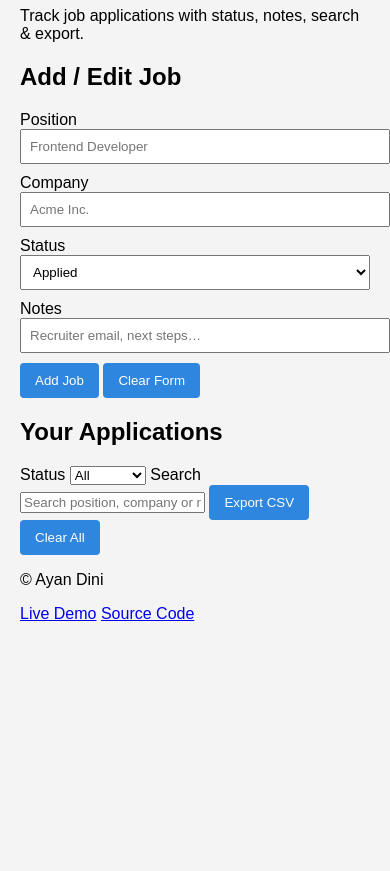
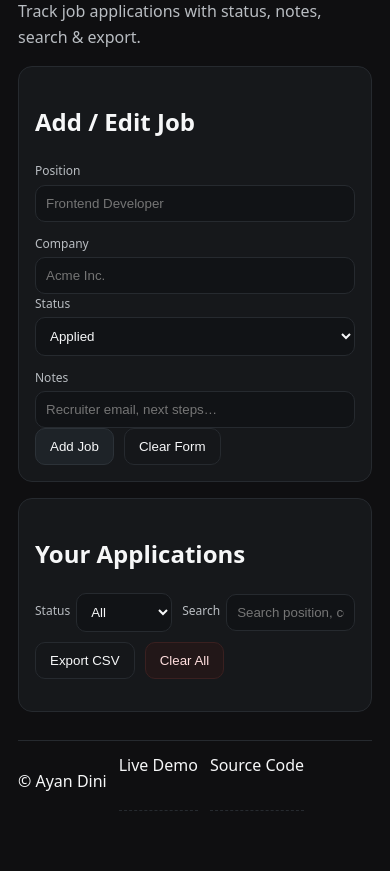
Before and after one commit to Ayan-Dini1/Job-tracker-app, a plain HTML site: page index.html in a window 390 px wide. Shown: the part 93-964 px from the top of the page. Before the commit the page ends 844 px from the top, so only its background shows below. Drawn offline with Linux system fonts and the light colour scheme.

Commit message:
feat(style.css): dark UI, card layout, grid form, badges/buttons; responsive tweaks

```diff
--- a/style.css
+++ b/style.css
@@ -1,37 +1,36 @@
+:root{
+  --bg:#0f0f11; --fg:#f6f7f8; --muted:#b9bdc2;
+  --card:#16181b; --border:#262a2f; --accent:#eaeaea;
+  --green:#2ecc71; --red:#ff6b6b;
+}
+*{box-sizing:border-box}
+html,body{height:100%}
+body{margin:0;background:var(--bg);color:var(--fg);
+  font:16px/1.6 system-ui,-apple-system,Segoe UI,Roboto,Arial,sans-serif}
+.wrap{max-width:980px;margin:0 auto;padding:28px 18px 60px}
+.head h1{margin:0 0 6px;font-size:36px}
+.muted{color:var(--muted)}
+.row{display:flex;gap:10px;align-items:center}
+.wrap-controls{flex-wrap:wrap}
+.inline{display:flex;gap:6px;align-items:center}
+.inline span{color:var(--muted);font-size:12px}
+.grow{flex:1}
 
-body {
-    font-family: Arial, sans-serif;
-    background: #f4f4f4;
-    margin: 0;
-    padding: 20px;
-}
-.container {
-    max-width: 700px;
-    margin: auto;
-    background: #fff;
-    padding: 20px;
-    border-radius: 6px;
-    box-shadow: 0 0 10px rgba(0,0,0,0.1);
-}
-form input, form select, form textarea {
-    width: 100%;
-    margin-bottom: 10px;
-    padding: 8px;
-}
-button {
-    padding: 10px 15px;
-    background: #2e86de;
-    color: white;
-    border: none;
-    border-radius: 4px;
-    cursor: pointer;
-}
-.job-entry {
-    background: #e8e8e8;
-    padding: 10px;
-    margin: 10px 0;
-    border-radius: 4px;
-}
-.job-entry button {
-    margin-left: 10px;
-}
+.card{background:var(--card);border:1px solid var(--border);border-radius:14px;padding:16px;margin:16px 0}
+.grid2{display:grid;grid-template-columns:repeat(auto-fit,minmax(240px,1fr));gap:12px}
+label span{display:block;color:var(--muted);font-size:12px;margin-bottom:4px}
+input,select{width:100%;padding:10px;border-radius:10px;border:1px solid var(--border);background:#111316;color:var(--fg)}
+button{padding:10px 14px;border-radius:10px;border:1px solid var(--border);background:#15171a;color:var(--fg);cursor:pointer}
+button:hover{background:#1a1d21}
+button.primary{border-color:#2c3238;background:#1e2328}
+button.danger{border-color:#3a2020;background:#221718;color:#ffdede}
+.list{display:grid;gap:10px;margin-top:12px}
+.job-entry{border:1px solid var(--border);border-radius:12px;padding:12px;background:#13161a}
+.job-header{display:flex;justify-content:space-between;gap:8px;flex-wrap:wrap}
+.job-meta{color:var(--muted);font-size:12px}
+.badge{display:inline-block;border:1px solid var(--border);border-radius:999px;padding:2px 8px;font-size:12px;margin-left:8px;color:var(--accent)}
+.buttons button{margin-right:6px}
+.foot{margin-top:28px;border-top:1px solid var(--border);padding-top:12px;display:flex;gap:12px;flex-wrap:wrap}
+.foot a{color:var(--fg);text-decoration:none;border-bottom:1px dashed var(--border)}
+.foot a:hover{border-bottom-color:var(--fg)}
+@media (max-width:520px){.head h1{font-size:30px}}
```
